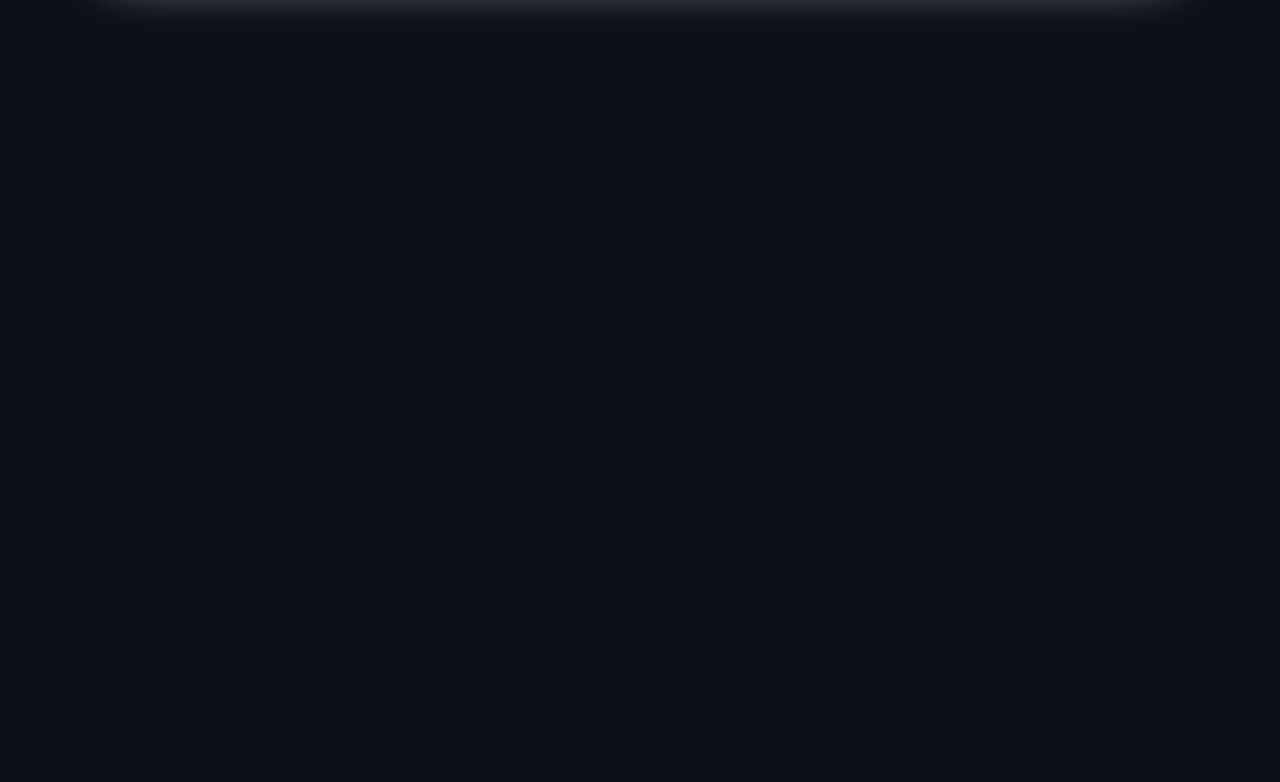
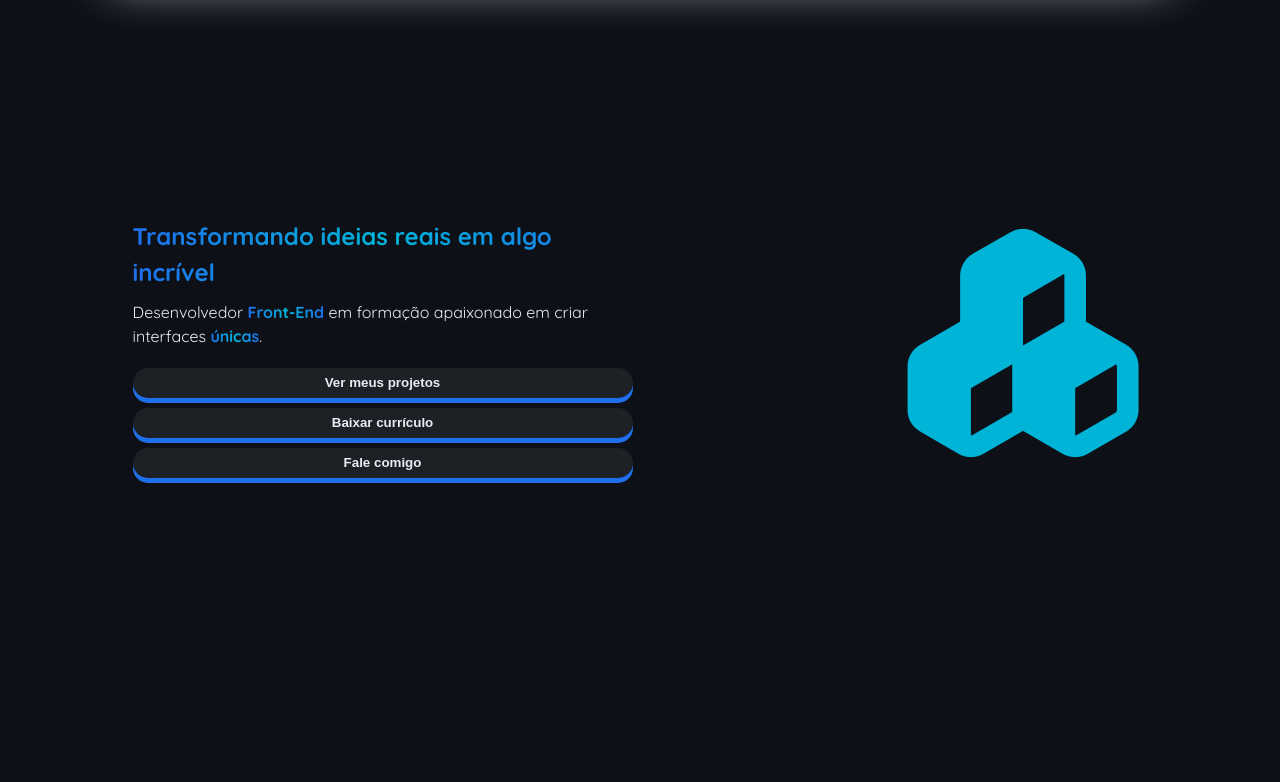
Before and after one commit to LostKoe/Lost-Multiverse, a plain HTML site: page index.html in a window 1280 px wide. Shown: the part 111-893 px from the top of the page. Before the commit the page ends 800 px from the top, so only its background shows below. Drawn offline with Linux system fonts and the light colour scheme.

Commit message:
Hero & Correções de erro no header

```diff
--- a/index.html
+++ b/index.html
@@ -23,19 +23,50 @@
         </div>
       </header>
       <div id="hamburguer-content" class="no-active">
-        <p class="hamburguer-options"><a href="" class="highlighted">Início</a></p>
-        <p class="hamburguer-options"><a href="" class="highlighted">Sobre Mim</a></p>
-        <p class="hamburguer-options"><a href="" class="highlighted">Habilidades</a></p>
-        <p class="hamburguer-options"><a href="" class="highlighted">Projetos</a></p>
-        <p class="hamburguer-options"><a href="" class="highlighted">Serviços</a></p>
-        <p class="hamburguer-options"><a href="" class="highlighted">Contato</a></p>
+        <p class="hamburguer-options">
+          <a href="#hero" class="highlighted">Início</a>
+        </p>
+        <p class="hamburguer-options">
+          <a href="" class="highlighted">Sobre Mim</a>
+        </p>
+        <p class="hamburguer-options">
+          <a href="" class="highlighted">Habilidades</a>
+        </p>
+        <p class="hamburguer-options">
+          <a href="" class="highlighted">Projetos</a>
+        </p>
+        <p class="hamburguer-options">
+          <a href="" class="highlighted">Serviços</a>
+        </p>
+        <p class="hamburguer-options">
+          <a href="" class="highlighted">Contato</a>
+        </p>
       </div>
     </div>
     <!-- #endregion -->
 
     <!-- #region Conteúdo principal com todas as seções -->
     <main>
-      <section id="hero"></section>
+      <section id="hero">
+        <div id="hero-left">
+          <h2 class="highlighted">
+            Transformando ideias reais em algo incrível
+          </h2>
+          <p>
+            Desenvolvedor <span class="highlighted">Front-End</span> em formação
+            apaixonado em criar interfaces
+            <span class="highlighted">únicas</span>.
+          </p>
+          <div id="hero-left-btn">
+            <a href=""><button type="button">Ver meus projetos</button></a>
+            <a href=""><button type="button">Baixar currículo</button></a>
+            <a href=""><button type="button">Fale comigo</button></a>
+          </div>
+        </div>
+        <div id="hero-right">
+          <i class="fa-solid fa-cubes"></i>
+        </div>
+      </section>
       <section id="about-me"></section>
       <section id="habilities"></section>
       <section id="projects"></section>
--- a/src/style.css
+++ b/src/style.css
@@ -29,6 +29,11 @@ body {
   font-family: var(--quicksand);
 }
 
+html,
+body {
+  scroll-behavior: smooth;
+}
+
 .container {
   display: flex;
   justify-content: center;
@@ -36,24 +41,20 @@ body {
   padding: 0 50px;
 }
 
-.container:first-child {
-  position: sticky;
-  top: 25px;
-  margin-bottom: 50px;
-  margin-top: 20px;
-}
-
 /* #region Header & Navbar */
 header {
   display: flex;
   justify-content: space-around;
   align-items: center;
+  position: fixed;
+  top: 25px;
   width: 100%;
   max-width: 1100px;
   padding: 20px 20px;
   border-radius: 30px;
   border: 2px solid var(--highlighted);
   box-shadow: 0 0 50px -20px var(--white);
+  z-index: 1;
   transition: all 0.7s;
 }
 
@@ -96,19 +97,22 @@ header:hover {
 }
 
 #hamburguer-content.active {
+  pointer-events: auto;
   opacity: 1;
   visibility: visible;
   transform: translateY(0);
 }
 
 #hamburguer-content.no-active {
+  pointer-events: none;
+  visibility: hidden;
   opacity: 0;
   appearance: hidden;
   transform: translateY(15px);
 }
 
 #hamburguer-content.no-active a {
-  animation: aElAnim ease-in-out 0.5s;
+  animation: aElAnim ease-in-out 0.5s infinite;
 }
 
 @keyframes aElAnim {
@@ -118,7 +122,6 @@ header:hover {
   }
   100% {
     opacity: 0;
-    display: none;
   }
 }
 
@@ -151,8 +154,81 @@ header:hover {
   -webkit-background-clip: text;
   color: transparent;
   -webkit-text-fill-color: transparent;
+  font-weight: 1000;
 }
 
-a.highlighted {
+main {
+  margin-top: 100px;
+}
+
+section {
+  min-height: calc(100vh - 83px);
+}
+
+#hero {
+  display: flex;
+  justify-content: space-around;
+  align-items: center;
+  position: relative;
+  overflow: hidden;
+  padding: 50px 0;
+  line-height: 1.5;
+}
+
+#hero-left {
+  display: flex;
+  justify-content: center;
+  flex-direction: column;
+  gap: 10px;
+  width: 500px;
+}
+
+button {
+  width: 100%;
+  height: 30px;
+  background: var(--secondary-bg);
+  color: var(--white);
   font-weight: bold;
+  border: none;
+  border-radius: 20px;
+  margin-top: 10px;
+  filter: drop-shadow(0 5px 0 var(--highlighted));
+  transition: all 0.3s;
 }
+
+button:hover {
+  transform: translateY(1px);
+  filter: drop-shadow(0 4px 0 var(--highlighted));
+  cursor: pointer;
+}
+
+button:active {
+  transform: translateY(4px);
+  filter: drop-shadow(0 1px 0 var(--highlighted));
+}
+
+#hero-right {
+  display: flex;
+  align-items: center;
+  justify-content: center;
+}
+
+#hero-right i {
+  font-size: 200px;
+  color: var(--highlighted2);
+  animation: moveIcon 2s ease-in-out infinite;
+}
+
+@keyframes moveIcon {
+  0% {
+    transform: scale(1);
+  }
+
+  50% {
+    transform: scale(1.15);
+  }
+
+  100% {
+    transform: scale(1);
+  }
+}
```
